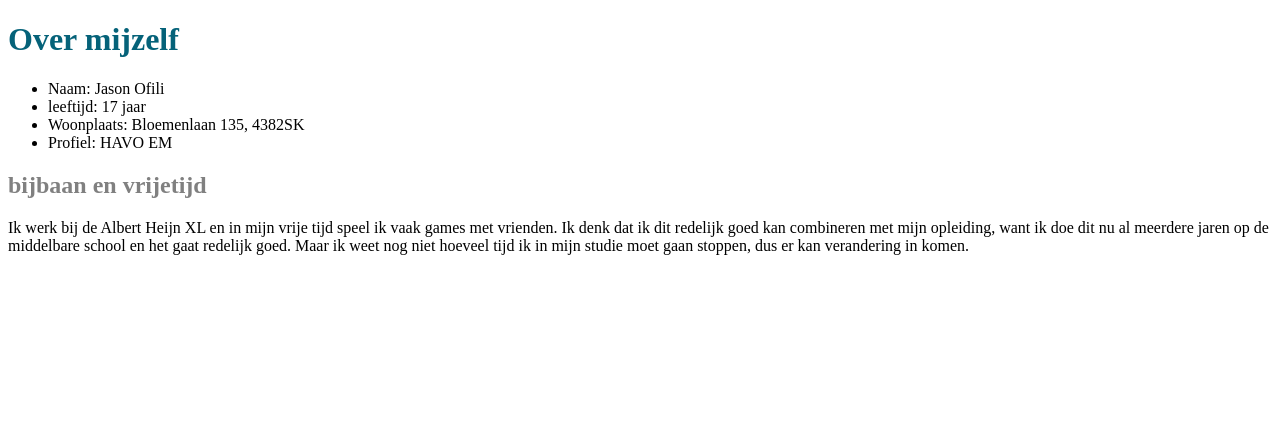
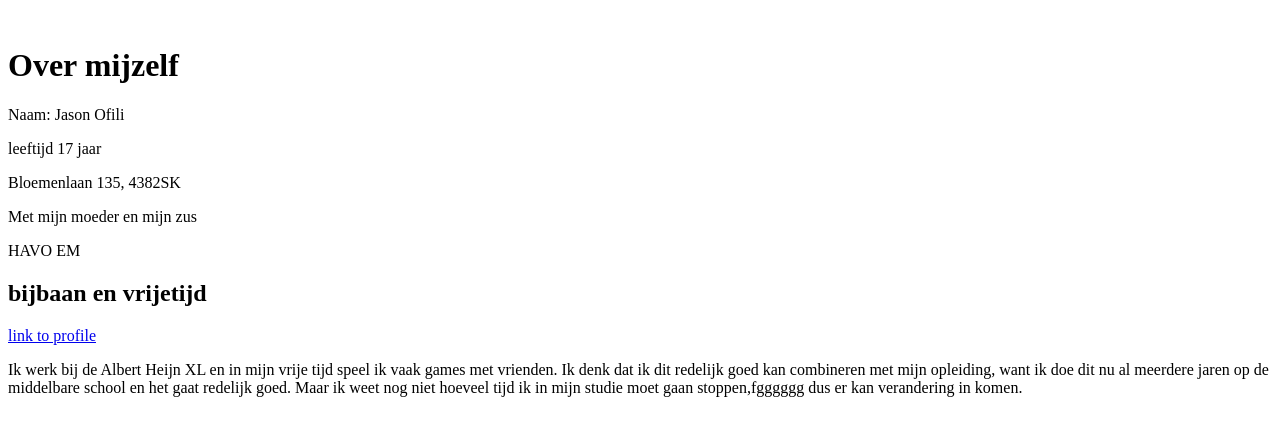
Before and after one commit to Jasonjason10/-Jasonjason10.github.io, a plain HTML site: page index.html in a window 1280 px wide. Drawn offline with Linux system fonts and the light colour scheme.

Commit message:
initial commit

```diff
--- a/index.html
+++ b/index.html
@@ -1,22 +1,33 @@
 <!DOCTYPE html>
 <html lang="en">
+
 <head>
   <meta charset="UTF-8">
   <meta name="viewport" content="width=device-width, initial-scale=1.0">
   <meta http-equiv="X-UA-Compatible" content="ie=edge">
   <title>My profile</title>
 </head>
+
 <body>
-    <h1 style= "color: rgb(5, 98, 121);">Over mijzelf</h1>
-    <ul>
-    <li> Naam: Jason Ofili</li>
-    <li> leeftijd: 17 jaar</li>
-    <li> Woonplaats: Bloemenlaan 135, 4382SK </li>
-    <li> Profiel: HAVO EM</li>
-    </ul>
-    <h2 style="color: grey;">bijbaan en vrijetijd</h2>
+  <main>
+    <h1>Over mijzelf</h1>
+    <article>
+      <p> Naam: Jason Ofili</p>
+      <p> leeftijd 17 jaar</p>
+      <p> Bloemenlaan 135, 4382SK </p>
+      <p>Met mijn moeder en mijn zus</p>
+      <p> HAVO EM</p>
+    </article>
+    <h2>bijbaan en vrijetijd</h2><a href="profile.html">link to profile</a>
     <p>Ik werk bij de Albert Heijn XL en in mijn vrije tijd speel ik vaak games met vrienden.
- Ik denk dat ik dit redelijk goed kan combineren met mijn opleiding, want ik doe dit nu al meerdere jaren op de middelbare school en het gaat redelijk goed. Maar ik weet nog niet hoeveel tijd ik in mijn studie moet gaan stoppen, dus er kan verandering in komen.</p>
+      Ik denk dat ik dit redelijk goed kan combineren met mijn opleiding, want ik doe dit nu al meerdere jaren op de
+      middelbare school en het gaat redelijk goed. Maar ik weet nog niet hoeveel tijd ik in mijn studie moet gaan
+      stoppen,fgggggg
+      dus er kan verandering in komen.</p>
+  </main>
+</body>
+
+
 </body>
 
 </html>
```
Also changed, not shown: profile.html (+19 -2 lines). Lines whose indentation alone changed are shown as unchanged.
